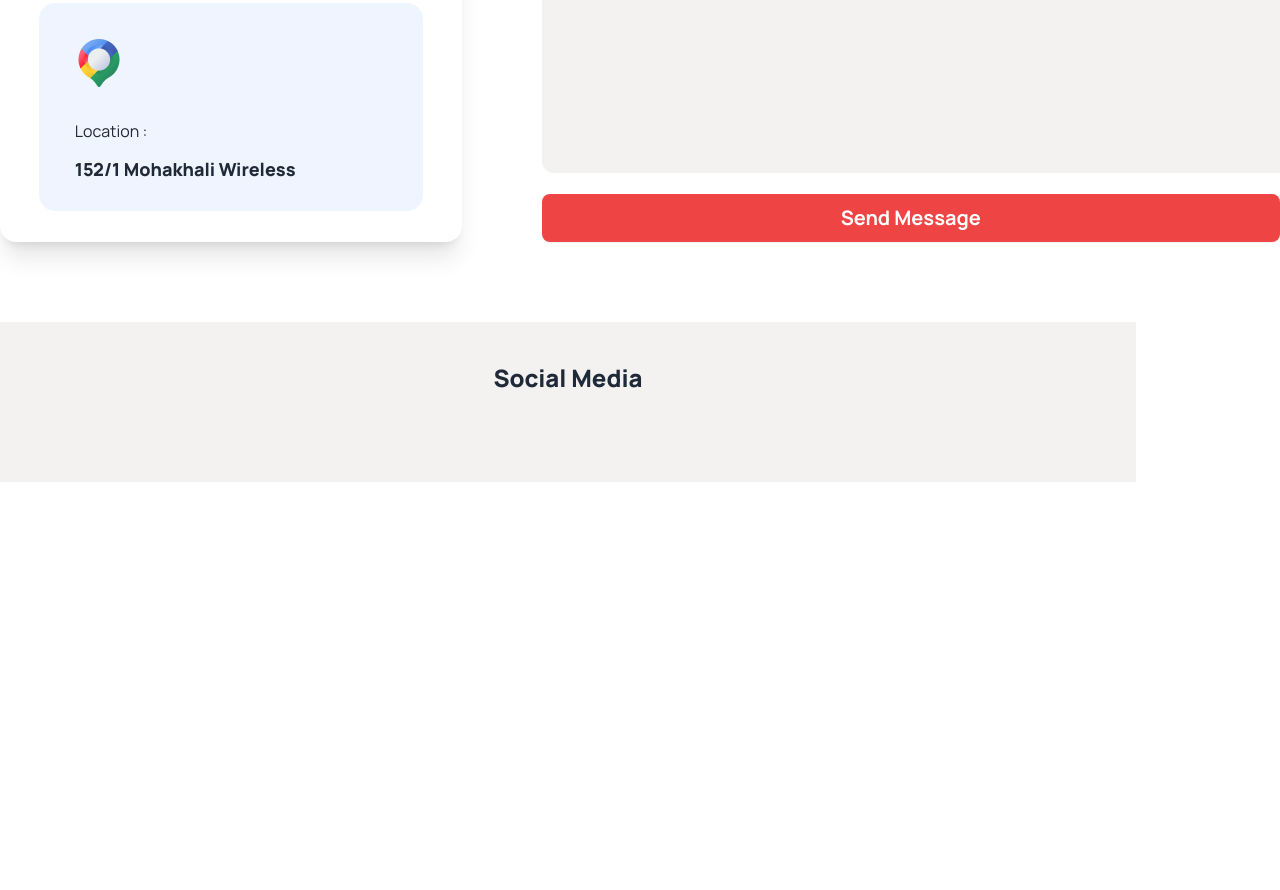
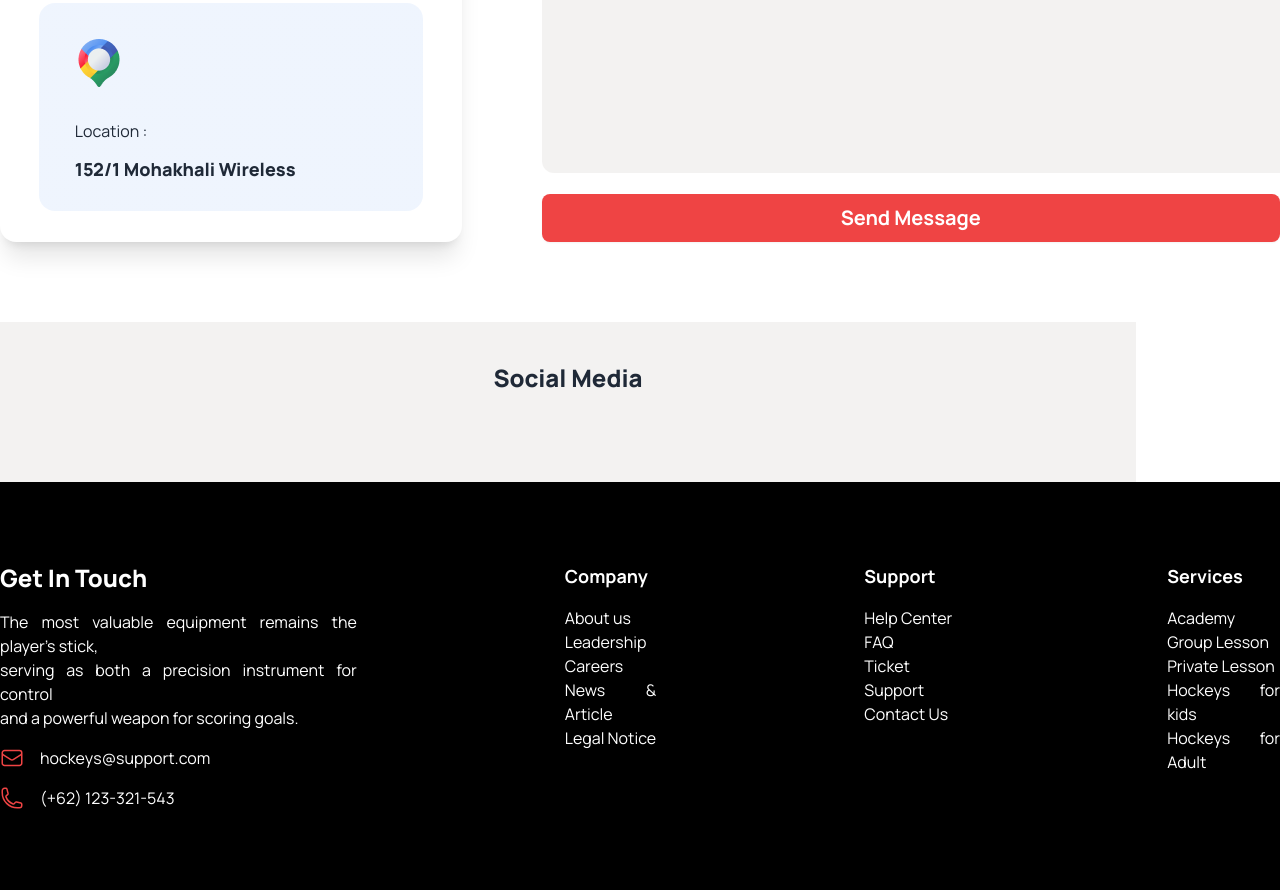
Before and after one commit to SaifEzaz/B9A3, a plain HTML site: page index.html in a window 1280 px wide. Shown: the part 5576-6466 px from the top of the page. Before the commit the page ends 6058 px from the top, so only its background shows below. Drawn offline with nearby package versions, Linux system fonts and the light colour scheme.

Commit message:
footer section

```diff
--- a/index.html
+++ b/index.html
@@ -637,3 +637,57 @@ SVG namespace
 <!-- Social Media last section end  -->
 </main>
 <!-- main section end  -->
+<!-- footer section start   -->
+
+<footer class="bg-black font-manrope text-white">
+    <div class="flex flex-col lg:flex-row max-w-xl w-[375px] lg:container mx-auto py-20 space-x-52">
+      <!-- Get In Touch  -->
+      <div class="space-y-4 w-[335px] lg:w-auto text-center lg:text-justify ">
+        <h3 class="text-2xl font-extrabold">Get In Touch</h3>
+        <p>The most valuable equipment remains the player's stick, <br> serving as both a precision instrument for control <br>and a powerful weapon for scoring goals.</p>
+        <div class="flex gap-x-4">
+       <div class="text-red-500"> <svg xmlns="http://www.w3.org/2000/svg" fill="none" viewBox="0 0 24 24" stroke-width="1.5" stroke="currentColor" class="w-6 h-6">
+        <path stroke-linecap="round" stroke-linejoin="round" d="M21.75 6.75v10.5a2.25 2.25 0 0 1-2.25 2.25h-15a2.25 2.25 0 0 1-2.25-2.25V6.75m19.5 0A2.25 2.25 0 0 0 19.5 4.5h-15a2.25 2.25 0 0 0-2.25 2.25m19.5 0v.243a2.25 2.25 0 0 1-1.07 1.916l-7.5 4.615a2.25 2.25 0 0 1-2.36 0L3.32 8.91a2.25 2.25 0 0 1-1.07-1.916V6.75" />
+      </svg> </div>
+        <p>hockeys@support.com</p>
+      </div>
+        <div class="flex gap-x-4">
+        <div class="text-red-500"><svg xmlns="http://www.w3.org/2000/svg" fill="none" viewBox="0 0 24 24" stroke-width="1.5" stroke="currentColor" class="w-6 h-6">
+          <path stroke-linecap="round" stroke-linejoin="round" d="M2.25 6.75c0 8.284 6.716 15 15 15h2.25a2.25 2.25 0 0 0 2.25-2.25v-1.372c0-.516-.351-.966-.852-1.091l-4.423-1.106c-.44-.11-.902.055-1.173.417l-.97 1.293c-.282.376-.769.542-1.21.38a12.035 12.035 0 0 1-7.143-7.143c-.162-.441.004-.928.38-1.21l1.293-.97c.363-.271.527-.734.417-1.173L6.963 3.102a1.125 1.125 0 0 0-1.091-.852H4.5A2.25 2.25 0 0 0 2.25 4.5v2.25Z" />
+        </svg>
+        </div>
+        <p>(+62) 123-321-543</p> </div>
+     </div>
+     <!-- Company  -->
+    <div class="space-y-4 text-center lg:text-justify">
+      <h4 class="text-lg font-bold">Company</h4>
+      <p>About us <br>
+        Leadership <br>
+        Careers    <br>
+        News & Article <br>
+        Legal Notice</p>
+    </div>
+
+    <!-- Support  -->
+    <div class="space-y-4 text-center lg:text-justify">
+      <h4 class="text-lg font-bold">Support</h4>
+      <p>Help Center <br>
+        FAQ <br>
+        Ticket Support <br>
+        Contact Us</p>
+    </div>
+
+    <!-- Services  -->
+    <div class="space-y-4 text-center lg:text-justify">
+      <h4 class="text-lg font-bold">Services</h4>
+      <p>Academy <br>
+        Group Lesson <br>
+        Private Lesson <br>
+        Hockeys for kids <br>
+        Hockeys for Adult</p>
+    </div>
+
+  </div>
+
+  </footer>
+  <!-- footer section end  -->
```
